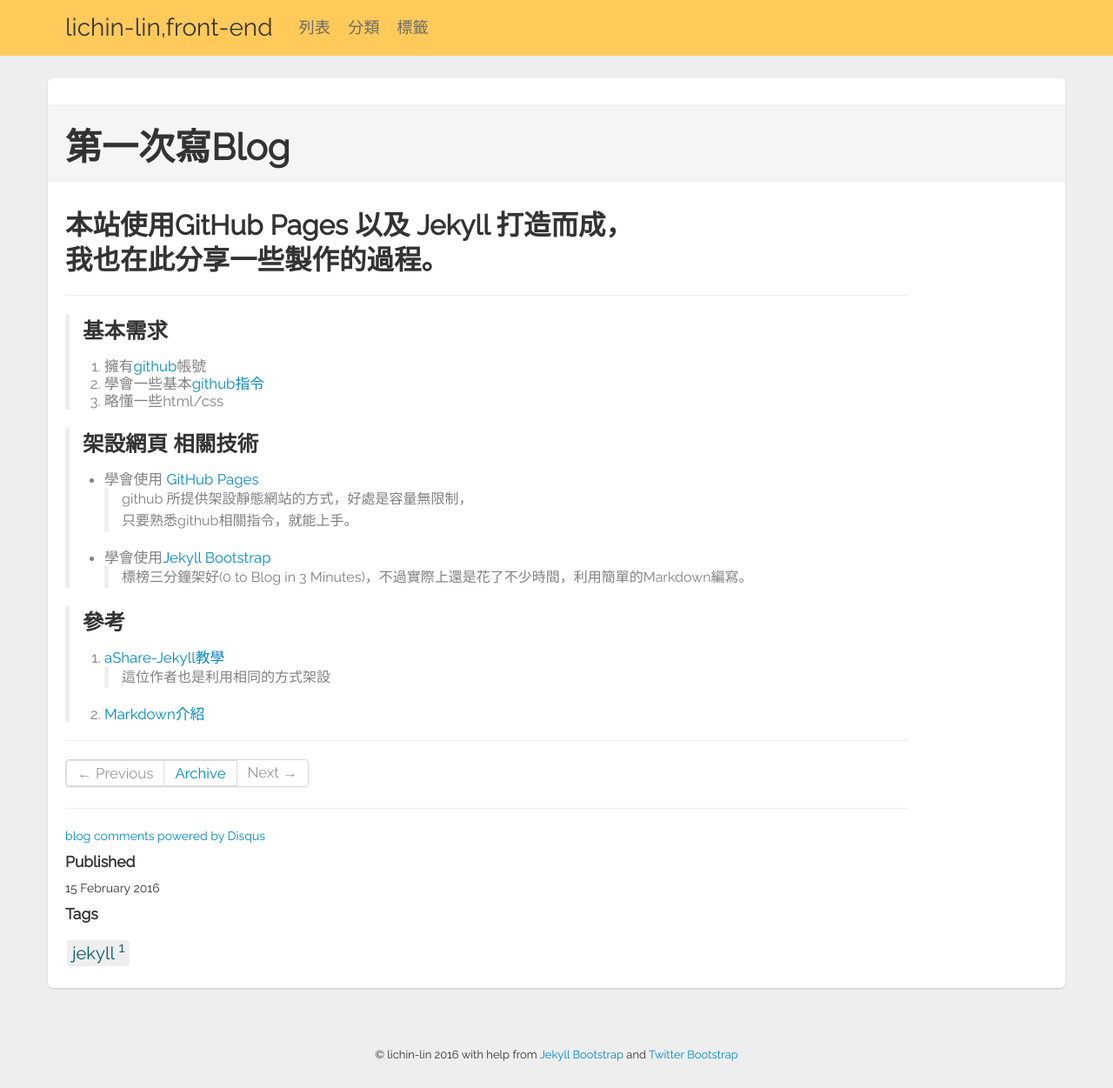
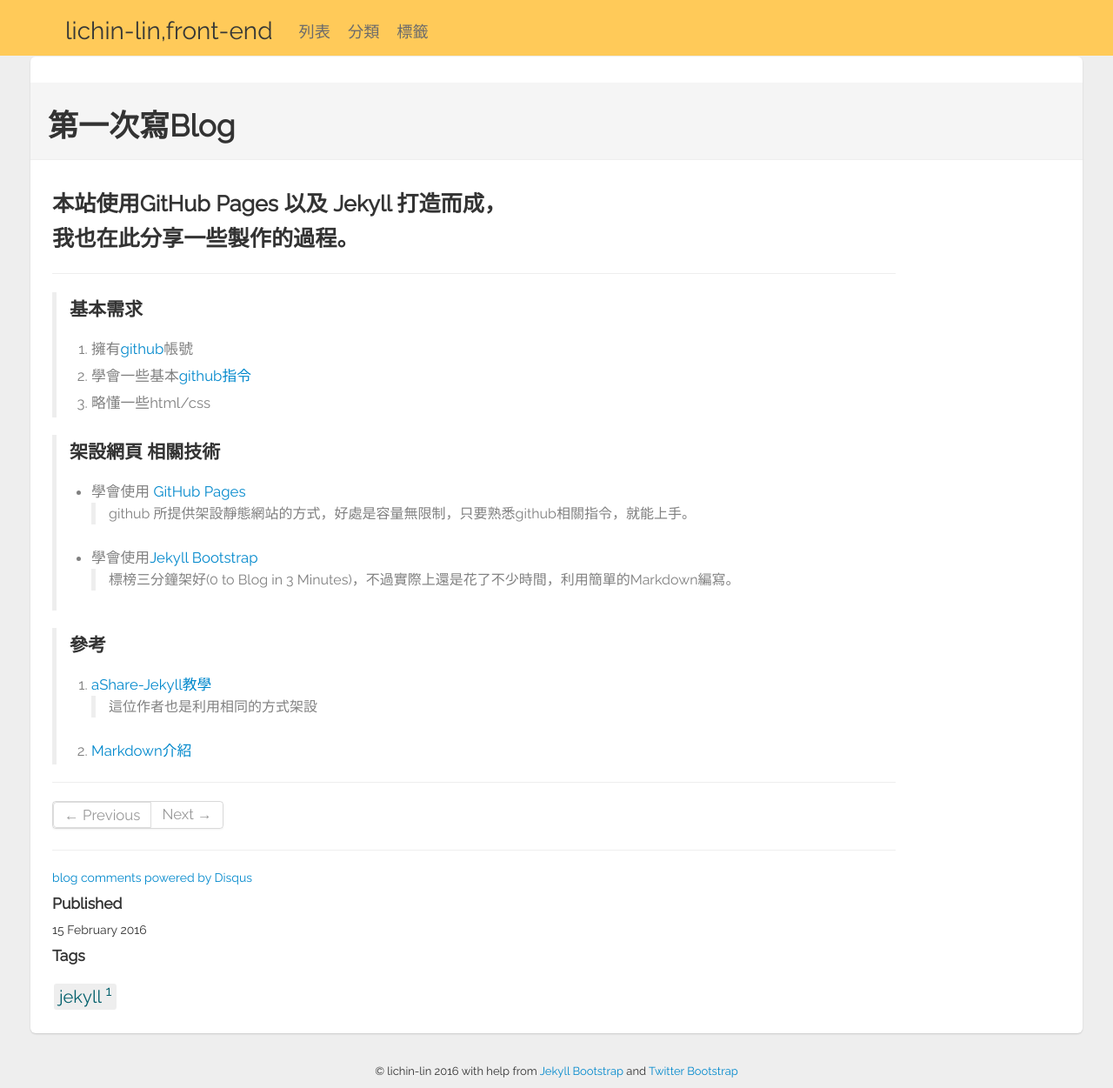
Before and after one commit to lichin-lin/lichin-lin.github.io, a Jekyll site: the page built from _posts/2016-02-15-first-post.md, in a window 1280 px wide and 1251 px high. Shown: the whole window at 87% size. Built offline with Jekyll 4.4.1, drawn with Linux system fonts in a browser that asks for light colours; comment, search, counter and statistics services are not loaded.

Commit message:
content update

```diff
--- a/_includes/themes/twitter/post.html
+++ b/_includes/themes/twitter/post.html
@@ -13,7 +13,7 @@
       {% else %}
         <li class="prev disabled"><a>&larr; Previous</a></li>
       {% endif %}
-        <li><a href="{{ BASE_PATH }}{{ site.JB.archive_path }}">Archive</a></li>
+
       {% if page.next %}
         <li class="next"><a href="{{ BASE_PATH }}{{ page.next.url }}" title="{{ page.next.title }}">Next &rarr;</a></li>
       {% else %}
--- a/_posts/2016-02-15-first-post.md
+++ b/_posts/2016-02-15-first-post.md
@@ -18,7 +18,7 @@
 > ### 架設網頁 相關技術
 >
 > *	學會使用 [GitHub Pages](https://pages.github.com "Title")
->>  github 所提供架設靜態網站的方式，好處是容量無限制，<br>只要熟悉github相關指令，就能上手。
+>>  github 所提供架設靜態網站的方式，好處是容量無限制，只要熟悉github相關指令，就能上手。
 > * 學會使用[Jekyll Bootstrap](http://jekyllbootstrap.com "Title")
 >>  標榜三分鐘架好(0 to Blog in 3 Minutes)，不過實際上還是花了不少時間，利用簡單的Markdown編寫。
 
--- a/assets/themes/twitter/css/style.css
+++ b/assets/themes/twitter/css/style.css
@@ -17,7 +17,7 @@ body {
 .content {
   background-color: #fff;
   padding: 20px;
-  margin: 50px 0;/* negative indent the amount of the padding to maintain the grid system */
+  margin: 25px -20px 0 -20px;/* negative indent the amount of the padding to maintain the grid system */
   -webkit-border-radius: 6px 6px 6px 6px;
      -moz-border-radius: 6px 6px 6px 6px;`
           border-radius: 6px 6px 6px 6px;
@@ -34,7 +34,7 @@ body {
 
 }
 .page-header h1{
-	font-size: 3em;
+	font-size: 2.5em;
 }
 .topbar .fill{
 	height: 60px;
@@ -45,7 +45,7 @@ body {
 .topbar .brand{
 	font-size: 2em;
 	color: #373836;
-	padding: 18px 20px 18px;
+	padding: 22px 20px 14px;
 	margin-left: 0;
 	box-shadow: 0;
 }
@@ -64,6 +64,7 @@ body {
 }
 .topbar div>ul>li, .nav>li{
 	font-size: 1.3em;
+	margin-top: 5px;
 
 }
 
@@ -100,24 +101,27 @@ body {
 }
 /* tags and word =============================================*/
 .row{
-	margin-left: -20px;
-	margin-right: 20px;
+	margin-left: -15px;
+	margin-right: 25px;
 }
-.row .span14 h2{
-	font-size: 2em;
-}
-.row .span14 h3{
+.row .span14 h2,.row .span10 h2{
 	font-size: 1.8em;
 }
-.row .span14 ul li{
-	font-size: 1.3em;
+
+.row .span14 h3,.row .span10 h3{
+	font-size: 1.5em;
 }
-.row pre{
-	width: 90%;
-}
+
 .row li{
 	font-size: 1.2em;
+	padding: 3px 0 3px 0;
+	line-height: 150%;
 }
+
+.row pre{
+	//width: 90%;
+}
+
 
 #disqus_thread{
 	padding-left: 5px;
```
